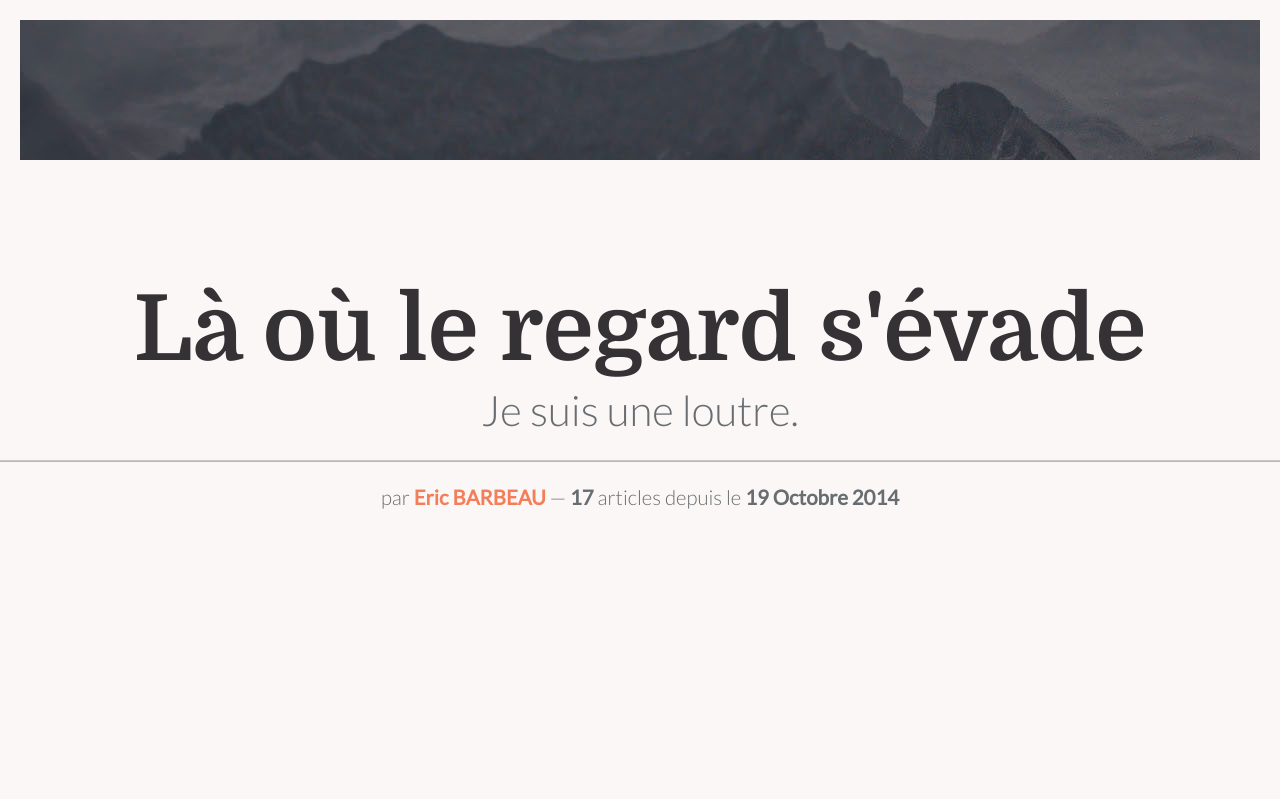
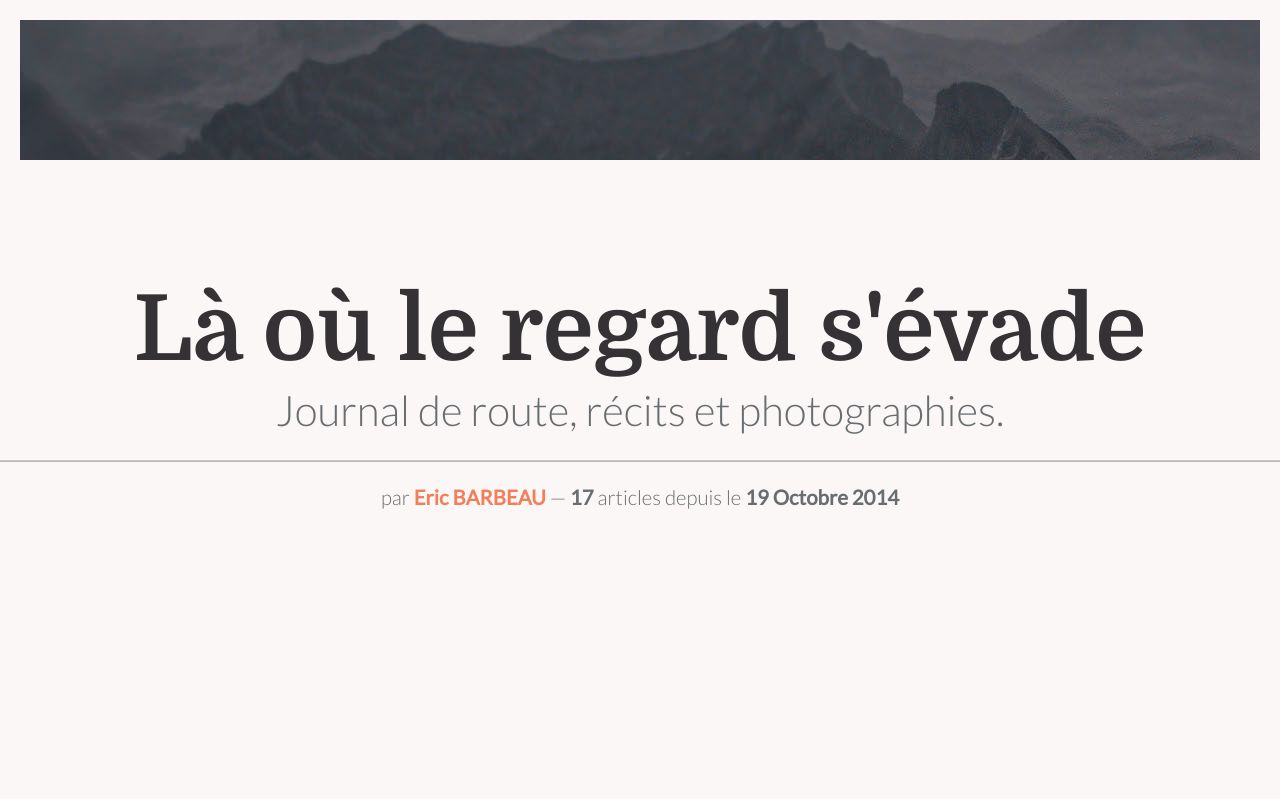
Before and after one commit to EricBARBEAU/blog.errric.me, a plain HTML site: page index.html in a window 1280 px wide. Both pictures are taken after a click on the button 639 px from the left and 700 px from the top of the page. Shown: the top 799 px of the page. Drawn offline with Linux system fonts and the light colour scheme.

Commit message:
it's working

```diff
--- a/index.html
+++ b/index.html
@@ -27,7 +27,7 @@
 				<div class="bg-img"><img src="img/bg.jpg" alt="Background Image" /></div>
 				<div class="title">
 					<h1>Là où le regard s'évade</h1>
-					<p class="subline">Je suis une loutre.</p>
+					<p class="subline">Journal de route, récits et photographies.</p>
 					<p>par <a href="http://www.errric.me" target="_blank"><strong>Eric BARBEAU</strong></a> &#8212; <strong>17</strong> articles depuis le <strong>19 Octobre 2014</strong></p>
 				</div>
 				<div class="bg-img"><img src="img/bg.jpg" alt="Background Image" /></div>
```
